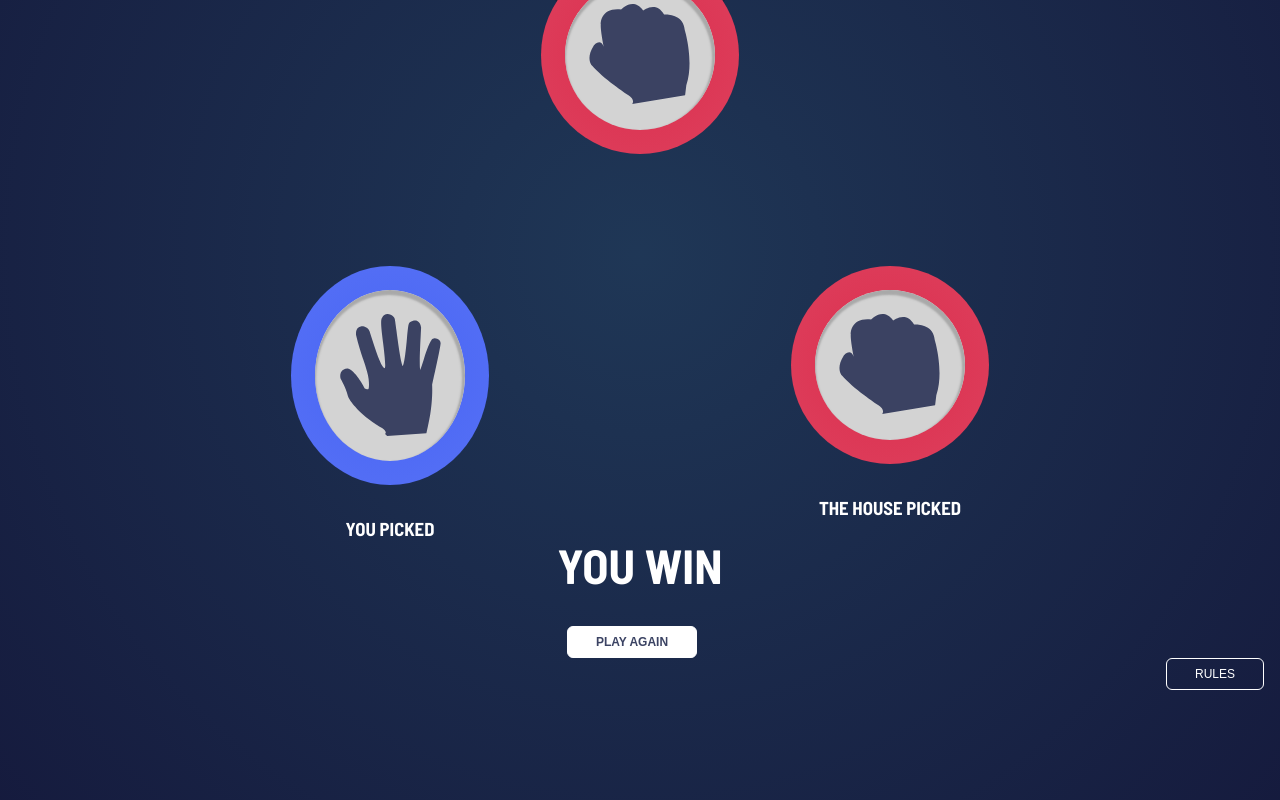
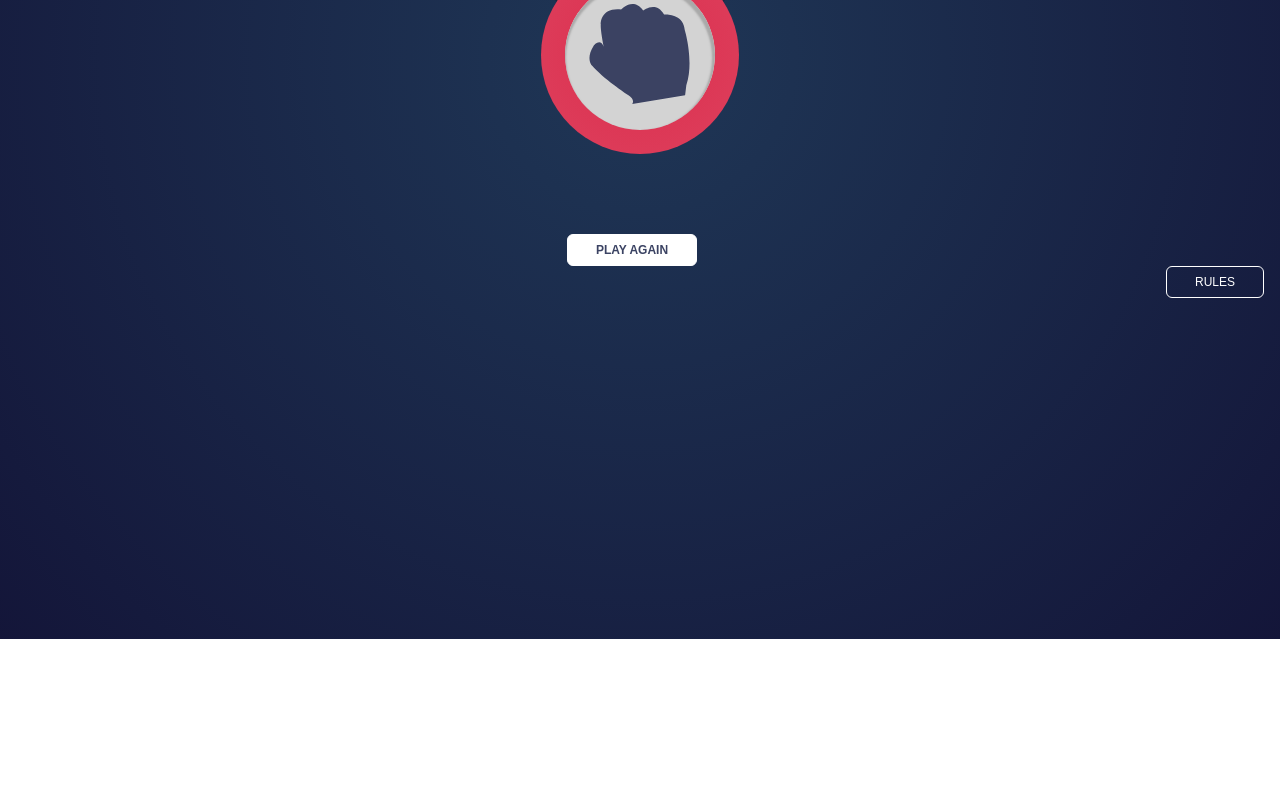
Before and after one commit to DMK980/Rock-Paper-Scissors-, a React (Vite) app in the folder rockPaperScissors/: page / in a window 1280 px wide. Shown: the part 522-1322 px from the top of the page. After the commit the page ends 1161 px from the top, so only its background shows below. Built offline with nearby package versions, Linux system fonts and the light colour scheme.

Commit message:
centralized state

```diff
--- a/rockPaperScissors/src/App.jsx
+++ b/rockPaperScissors/src/App.jsx
@@ -1,33 +1,35 @@
-import React,{useState,createContext} from 'react'
+// hooks
+import React,{useState,createContext,useReducer} from 'react'
+// css
+import app from "./App.module.css"
+// components
 import Header from './components/Header/header'
-import app from "./App.module.css"
 import RockPaperScissors from './components/RockPaperScissors/rps'
 import Functionalbtn from './components/buttons/functionalbtn'
 import Rules from './components/rules/Rules'
 import Results from './components/results/Results'
-
-export const VisibleContext = createContext()
-export const Userpick = createContext()
+// state
+import { reducer,initialState } from './state'
+import { store } from './state'
 
 const App = () => {
-  const [score,setScore] = useState(-1)
-  const [visiblemodule,setVisiblemodule] = useState("containerHidden")
-  const [visiblerps,setVisiblerps] = useState("maincontainer")
-  const [winstatus,setWinstatus] = useState("YOU WIN")
-  const [userpick,setUserpick] = useState("paper")
-  const [comppick,setComppick] = useState("rock")
+  const [state,dispatch] = useReducer(reducer,initialState)
   return (
     <main className={app.mainpage}>
-      <Header score = {score}/>
-      <Userpick.Provider value={[[userpick,setUserpick],[visiblerps,setVisiblerps],[comppick,setComppick],[winstatus,setWinstatus],[score,setScore]]}>
+      <store.Provider value={[state,dispatch]}>
+        <Header/>
         <RockPaperScissors/>
         <Results/>
-      </Userpick.Provider>
-      <VisibleContext.Provider value={[visiblemodule,setVisiblemodule]}>
-        <Functionalbtn text="PLAY AGAIN"backgroundcolor="white"color="hsl(229, 25%, 31%)"alignself="center"fontWeight="700"/>
+        <Functionalbtn
+          text="PLAY AGAIN"
+          backgroundcolor="white"
+          color="hsl(229, 25%, 31%)"
+          alignself="center"
+          fontWeight="700"
+        />
         <Functionalbtn text="RULES"/>
         <Rules/>
-      </VisibleContext.Provider>
+      </store.Provider>
     </main>
   )
 }
--- a/rockPaperScissors/src/components/Header/header.jsx
+++ b/rockPaperScissors/src/components/Header/header.jsx
@@ -1,13 +1,16 @@
-import React from 'react'
+import React, { useContext } from 'react'
 import header from "./header.module.css"
+import { store } from '../../state'
 
-const Header = ({score}) => {
+const Header = () => {
+
+  const [state,dispatch] = useContext(store)
   return (
     <header className={header.header}>
         <h1 className={header.textheading}>ROCK<br></br>PAPER<br></br>SCISSORS</h1>
         <section className={header.score}>
             <h4 className={header.scoreheader}>SCORE</h4>
-            <h2 className={header.scorenumber}>{score}</h2>
+            <h2 className={header.scorenumber}>{state.score}</h2>
         </section>
     </header>
   )
--- a/rockPaperScissors/src/components/RockPaperScissors/rps.jsx
+++ b/rockPaperScissors/src/components/RockPaperScissors/rps.jsx
@@ -2,10 +2,11 @@ import React, { useContext } from 'react'
 import rockpaperscissors from "./rockpaperscissors.module.css"
 import triangle from "../../assets/images/bg-triangle.svg"
 import Gamebuttons from '../buttons/Gamebuttons'
-import { Userpick } from '../../App'
+import { store } from '../../state'
 
 const RockPaperScissors = () => {
-  const [visiblerps,setVisiblerps] = useContext(Userpick)[1]
+  const [state,dispatch] = useContext(store)
+  const visiblerps = state.visiblerps
   return (
     <section className={rockpaperscissors[visiblerps]}>
         {/* triangle svg */}
--- a/rockPaperScissors/src/components/buttons/Gamebuttons.jsx
+++ b/rockPaperScissors/src/components/buttons/Gamebuttons.jsx
@@ -3,13 +3,11 @@ import gamebuttons from "./gamebuttons.module.css"
 import papersvg from "../../assets/images/icon-paper.svg"
 import rocksvg from "../../assets/images/icon-rock.svg"
 import scissorssvg from "../../assets/images/icon-scissors.svg"
-import { Userpick } from '../../App'
+import { store } from '../../state'
 
 const Gamebuttons = ({symbol,clickable = true}) => {
 
-  const setUserpick = useContext(Userpick)[0][1]
-  const setComppick = useContext(Userpick)[2][1]
-  const setWinstatus = useContext(Userpick)[3][1]
+  const [state,dispatch] = useContext(store)
 
   // logic to make component reusable across the application
   const selection = symbol == "paper" ? papersvg : symbol == "rock" ? rocksvg : scissorssvg;
@@ -18,10 +16,10 @@ const Gamebuttons = ({symbol,clickable = true}) => {
     if (clickable){
       let symbols = ["paper","scissors","rock"]
       let pick = symbols[Math.floor(Math.random()*3)]
-      setUserpick(symbol)
-      setComppick(pick)
-
-
+      dispatch({type:"USERPICK",payload:symbol})
+      dispatch({type:"COMPPICK",payload:pick})
+      dispatch({type:"RPSVISIBILITY"})
+      dispatch({type:"RESULTSVISIBILITY"})
     }
   }
   return (
--- a/rockPaperScissors/src/components/buttons/functionalbtn.jsx
+++ b/rockPaperScissors/src/components/buttons/functionalbtn.jsx
@@ -1,9 +1,10 @@
 import React, { useContext } from 'react'
 import functionalbtn from "./functionalbtn.module.css"
-import { VisibleContext } from '../../App'
+import { store } from '../../state'
 
 const Functionalbtn = ({text, backgroundcolor,color,alignself,fontWeight}) => {
-    const [visiblemodule,setVisiblemodule] = useContext(VisibleContext)
+
+    const [state,dispatch] = useContext(store)
     const styles = {
         backgroundColor : backgroundcolor ? backgroundcolor : "transparent",
         color : color ? color : "white",
@@ -12,7 +13,11 @@ const Functionalbtn = ({text, backgroundcolor,color,alignself,fontWeight}) => {
     }
     const clicked = ()=>{
       if (text == "RULES"){
-        setVisiblemodule("containerVisible")
+        dispatch({type:"MODULEVISIBILITY"})
+      }
+      if (text == "PLAY AGAIN"){
+        dispatch({type:"RPSVISIBILITY"})
+        dispatch({type:"RESULTSVISIBILITY"})
       }
     }
   return (
--- a/rockPaperScissors/src/components/results/Results.jsx
+++ b/rockPaperScissors/src/components/results/Results.jsx
@@ -1,35 +1,32 @@
 import React, { useContext, useEffect } from 'react'
 import results from "./results.module.css"
 import Gamebuttons from '../buttons/Gamebuttons';
-import { Userpick } from '../../App';
+import { store } from '../../state';
 
 const Results = () => {
+    const [state,dispatch] = useContext(store)
 
-    const [winstatus,setWinstatus]= useContext(Userpick)[3]
-    const comppick= useContext(Userpick)[2][0]
-    const userpick= useContext(Userpick)[0][0]
-    const [score,setScore] = useContext(Userpick)[4]
+    let userpick = state.userpick
+    let comppick = state.comppick
+    let winstatus = state.winstatus
+    let visibleresults = state.visibleresults
+    console.log(userpick)
+    console.log(comppick)
 
     useEffect(() => {
         // draw
         if (userpick == comppick){
-            setWinstatus("DRAW")
+            dispatch({type:"WINSTATUS",payload:"DRAW"})
         }
         // lose
         if (userpick == "paper" & comppick =="scissors" | userpick == "rock" & comppick == "paper" | userpick == "scissors" & comppick == "rock"){
-            setWinstatus("YOU LOSE")
-            if (score > -1){
-            let subtractscore = score - 1 == -1 ? 0 : score -1 ;
-            setScore(subtractscore)
-            }
+            dispatch({type:"WINSTATUS",payload:"YOU LOSE"})
+            dispatch({type:"MINUS"})
         }
         // Win
         if (userpick == "paper" & comppick =="rock" | userpick == "rock" & comppick == "scissors" | userpick == "scissors" & comppick == "paper"){
-            setWinstatus("YOU WIN")
-            if (score >= -1){
-                let addscore = score + 1 == -1 ? 0 : score + 1
-                setScore(addscore)
-                }
+            dispatch({type:"WINSTATUS",payload:"YOU WIN"})
+            dispatch({type:"ADD"})
         }
         return () => {
 
@@ -37,7 +34,7 @@ const Results = () => {
     }, [comppick,userpick]);
 
   return (
-    <section className={results.maincontainer}>
+    <section className={results[visibleresults]}>
         <div className={results.topsection}>
             <div className={`${results.leftsidecontainer} ${results.symbolcontainers}`}>
                 <div className={`${results.usersymbol} ${results.symbols}`}>
--- a/rockPaperScissors/src/components/results/results.module.css
+++ b/rockPaperScissors/src/components/results/results.module.css
@@ -5,6 +5,9 @@
     flex-direction: column;
     padding: 2rem 0;
     gap: 2rem;
+}
+.maincontainerHidden{
+    display: none;
 }
 .topsection{
     display: flex;
@@ -18,9 +21,9 @@
     height: max(190px,0px);
     justify-content: space-between;
 }
-.compsymbol{
-    /* visibility: hidden; */
-}
+/* .compsymbol{
+    visibility: hidden;
+} */
 .symbols{
     height: fit-content;
     padding-bottom: 2rem;
--- a/rockPaperScissors/src/components/rules/Rules.jsx
+++ b/rockPaperScissors/src/components/rules/Rules.jsx
@@ -1,13 +1,15 @@
 import React, { useContext } from 'react'
 import rules from "../../assets/images/image-rules.svg"
 import rulescss from "./rulescss.module.css"
-import { VisibleContext } from '../../App'
+import { store } from '../../state'
 
 const Rules = () => {
-    const [visiblemodule,setVisiblemodule] = useContext(VisibleContext)
+    const [state,dispatch] = useContext(store)
+
+    const visiblemodule = state.visiblemodule
 
     const clicked = ()=>{
-        setVisiblemodule("containerHidden")
+        dispatch({type:"MODULEVISIBILITY"})
     }
   return (
     <span className={rulescss[visiblemodule]}>
--- /dev/null
+++ b/rockPaperScissors/src/state.jsx
@@ -0,0 +1,93 @@
+import { createContext } from "react"
+// Iniial State
+export const initialState = {
+    score : 0,
+    visiblemodule : "containerHidden",
+    visiblerps : "maincontainer",
+    visibleresults : "maincontainerHidden",
+    winstatus : "YOU WIN",
+    userpick : "paper",
+    comppick : "rock"
+}
+
+export const store = createContext()
+
+// Reducer
+export const reducer = (state,action) => {
+    switch(action.type){
+        // Score logic
+      case "ADD":
+        return {
+            ...state,
+            score: state.score++
+        }
+      case "MINUS":
+        if (state.score == 0){
+            return {...state}
+        }else {
+            return {
+                ...state,
+                score:state.score--
+            }
+        }
+        // Rules Module visibility logic
+      case "MODULEVISIBILITY":
+        if (state.visiblemodule == "containerHidden"){
+            return {
+                ...state,
+                visiblemodule: "containerVisible"
+            }
+        } else if(state.visiblemodule == "containerVisible"){
+            return {
+                ...state,
+                visiblemodule: "containerHidden"
+            }
+        }
+        // Rock Paper Scissors controls visibility logic
+      case "RPSVISIBILITY":
+        if (state.visiblerps == "maincontainer"){
+            return {
+                ...state,
+                visiblerps: "maincontainerHidden"
+            }
+        } else if(state.visiblerps == "maincontainerHidden"){
+            return {
+                ...state,
+                visiblerps: "maincontainer"
+            }
+        }
+        // Results UI visibility
+      case "RESULTSVISIBILITY":
+        if (state.visibleresults == "maincontainerHidden"){
+            return {
+                ...state,
+                visibleresults: "maincontainer"
+            }
+        } else {
+            return {
+                ...state,
+                visibleresults : "maincontainerHidden"
+            }
+        }
+        // Win status update win lose or draw
+      case "WINSTATUS":
+        return {
+            ...state,
+            winstatus : action.payload
+        }
+        // User selects
+      case "USERPICK":
+        return {
+            ...state,
+            userpick : action.payload
+        }
+        // computer selects
+      case "COMPPICK":
+        return {
+            ...state,
+            comppick : action.payload
+        }
+      default:
+        return {...state}
+    }
+  }
```
